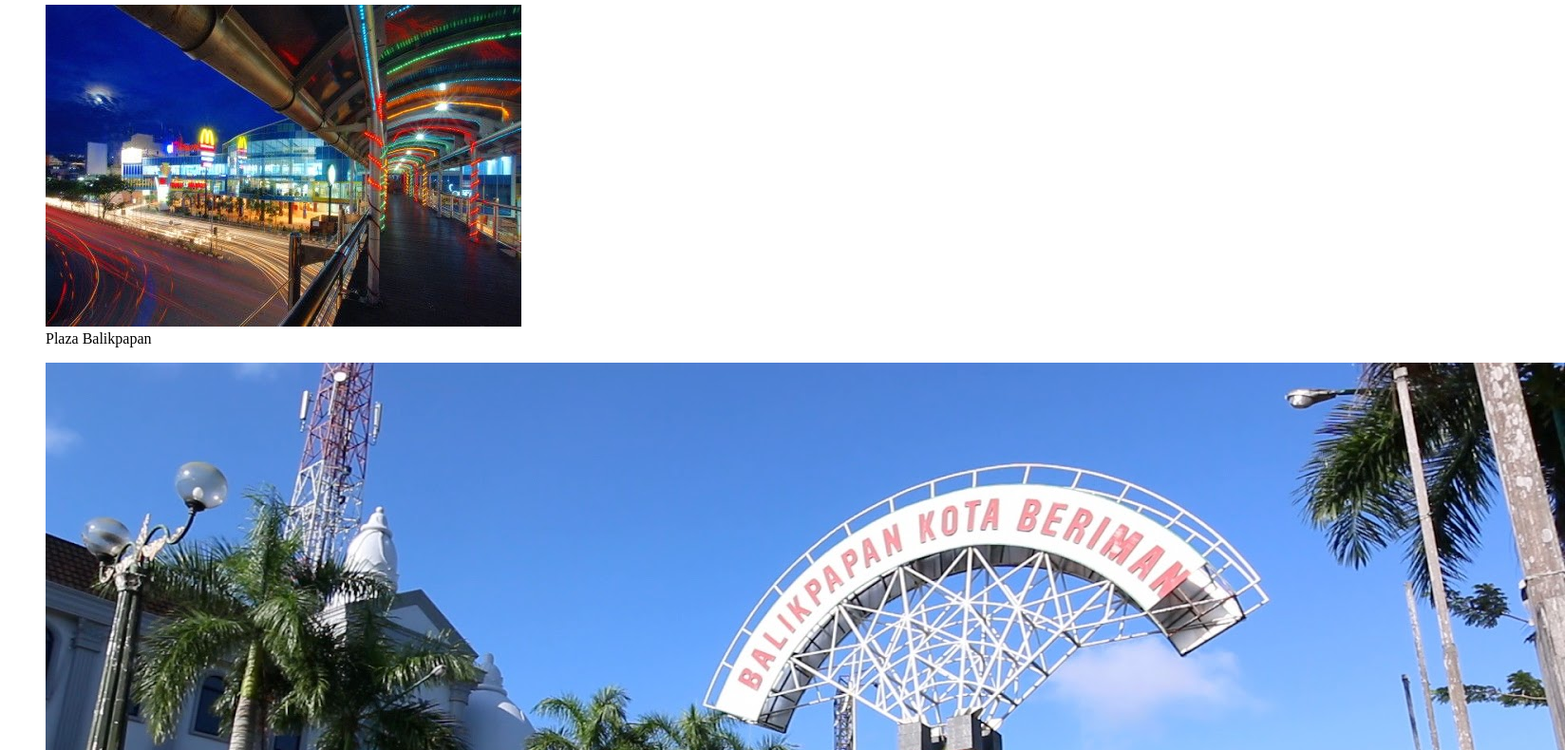
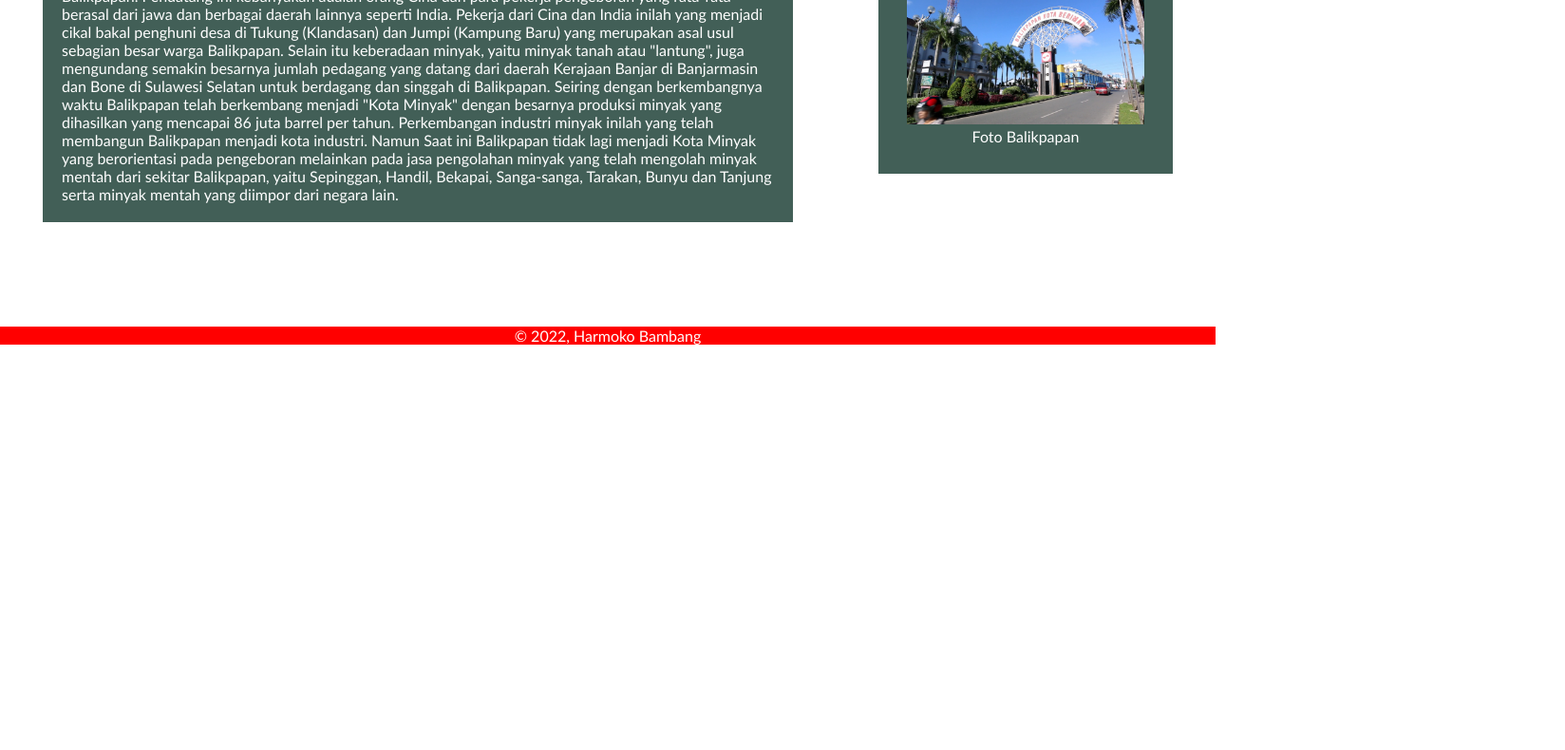
Before and after one commit to bambangharmoko/dicoding, a plain HTML site: page Projects/index.html in a window 1280 px wide. Shown: the part 437-1227 px from the top of the page at 95% size, 1648 px wide, since content can reach past the window. After the commit the page ends 800 px from the top, so only its background shows below. Drawn offline with Linux system fonts and the light colour scheme.

Commit message:
change content

```diff
--- a/Projects/index.html
+++ b/Projects/index.html
@@ -5,6 +5,7 @@
     <meta http-equiv="X-UA-Compatible" content="IE=edge" />
     <meta name="viewport" content="width=device-width, initial-scale=1.0" />
     <title>Dicoding</title>
+    <link rel="stylesheet" href="style.css" />
   </head>
   <body>
     <header>
@@ -31,18 +32,33 @@
           </p>
           <h2 class="article-header">History Balikpapan</h2>
           <p class="article-paragraf">
-            Lorem ipsum dolor sit amet, consectetur adipisicing elit. Quos
-            voluptatem provident assumenda incidunt dignissimos dicta iste ipsum
-            hic nisi quaerat! Perferendis velit accusantium libero dignissimos
-            laborum temporibus aspernatur, nemo atque id fugiat eligendi ipsum
-            laboriosam sed culpa vitae asperiores soluta, ut impedit, minus
-            nesciunt? Cum, nemo mollitia porro quibusdam doloremque laborum eos
-            possimus pariatur rem quam corporis accusamus necessitatibus.
-            Cumque, nesciunt unde. Explicabo inventore numquam fugiat rerum fuga
-            ut voluptatum distinctio? Ad rem, hic sit dignissimos nihil,
-            molestias officia iusto sint non magni laudantium deserunt eligendi,
-            voluptatum ea eos quod alias. Illum velit eos optio ipsum fugiat
-            sapiente reprehenderit quod.
+            Sejarah Kota Balikpapan tidak bisa dipisahkan dengan Minyak yaitu
+            lebih tepatnya dengan sumur minyak Mathilda, sumur pengeboran
+            perdana pada tanggal 10 Februari 1897 di kaki gunung Komendur di
+            sisi timur Teluk Balikpapan. Penamaan sumur minyak ini berasal dari
+            nama anak JH Menten dari JH Menten dan Firma Samuel & Co sebagai
+            pemenang hak konsesi pengeboran di yang ditunjuk pemerintah Hindia
+            Belanda yang telah mengontrak Balikpapan dari Kesultanan Kutai. Di
+            awal tahun 1900-an bertambahnya jumlah penemuan dan pengeboran
+            minyak di Balikpapan telah membawa pendatang dalam jumlah besar ke
+            Balikpapan. Pendatang ini kebanyakan adalah orang Cina dan para
+            pekerja pengeboran yang rata-rata berasal dari jawa dan berbagai
+            daerah lainnya seperti India. Pekerja dari Cina dan India inilah
+            yang menjadi cikal bakal penghuni desa di Tukung (Klandasan) dan
+            Jumpi (Kampung Baru) yang merupakan asal usul sebagian besar warga
+            Balikpapan. Selain itu keberadaan minyak, yaitu minyak tanah atau
+            "lantung", juga mengundang semakin besarnya jumlah pedagang yang
+            datang dari daerah Kerajaan Banjar di Banjarmasin dan Bone di
+            Sulawesi Selatan untuk berdagang dan singgah di Balikpapan. Seiring
+            dengan berkembangnya waktu Balikpapan telah berkembang menjadi "Kota
+            Minyak" dengan besarnya produksi minyak yang dihasilkan yang
+            mencapai 86 juta barrel per tahun. Perkembangan industri minyak
+            inilah yang telah membangun Balikpapan menjadi kota industri. Namun
+            Saat ini Balikpapan tidak lagi menjadi Kota Minyak yang berorientasi
+            pada pengeboran melainkan pada jasa pengolahan minyak yang telah
+            mengolah minyak mentah dari sekitar Balikpapan, yaitu Sepinggan,
+            Handil, Bekapai, Sanga-sanga, Tarakan, Bunyu dan Tanjung serta
+            minyak mentah yang diimpor dari negara lain.
           </p>
         </div>
       </section>
--- a/Projects/style.css
+++ b/Projects/style.css
@@ -3,15 +3,13 @@ html,
 body {
   margin: 0;
   padding: 0;
-  font-family: "Gill Sans", "Gill Sans MT", Calibri, "Trebuchet MS", sans-serif;
+  font-family: 'Gill Sans', 'Gill Sans MT', Calibri, 'Trebuchet MS', sans-serif;
 }
 
 .head-nav {
   padding-left: 15px;
   display: flex;
   justify-content: space-between;
-  width: 100%;
-  height: 100%;
   color: #a8e890;
   background-color: #425f57;
 }
@@ -105,6 +103,11 @@ main {
 
 .featured-image {
   width: 250px;
+  /* margin: 5px; */
+}
+
+figure {
+  margin: 10px;
 }
 
 .article-header {
```
